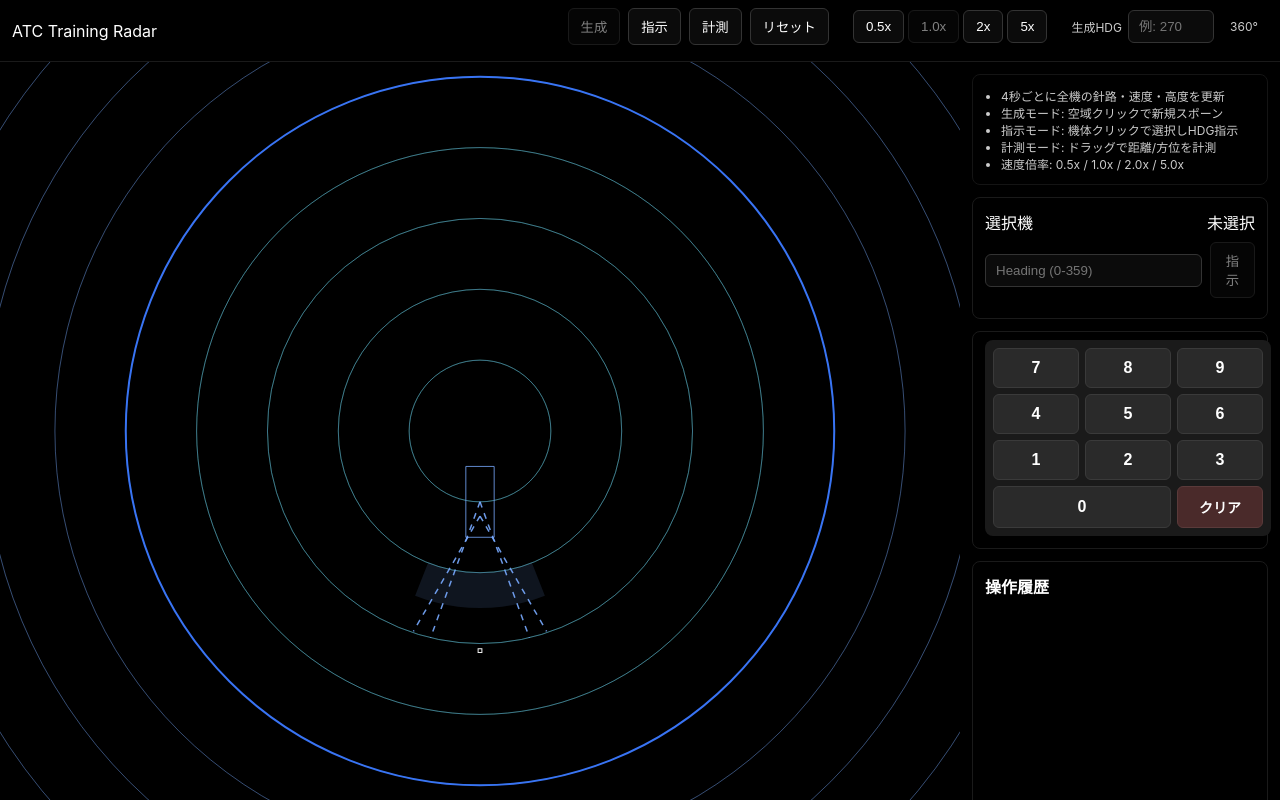
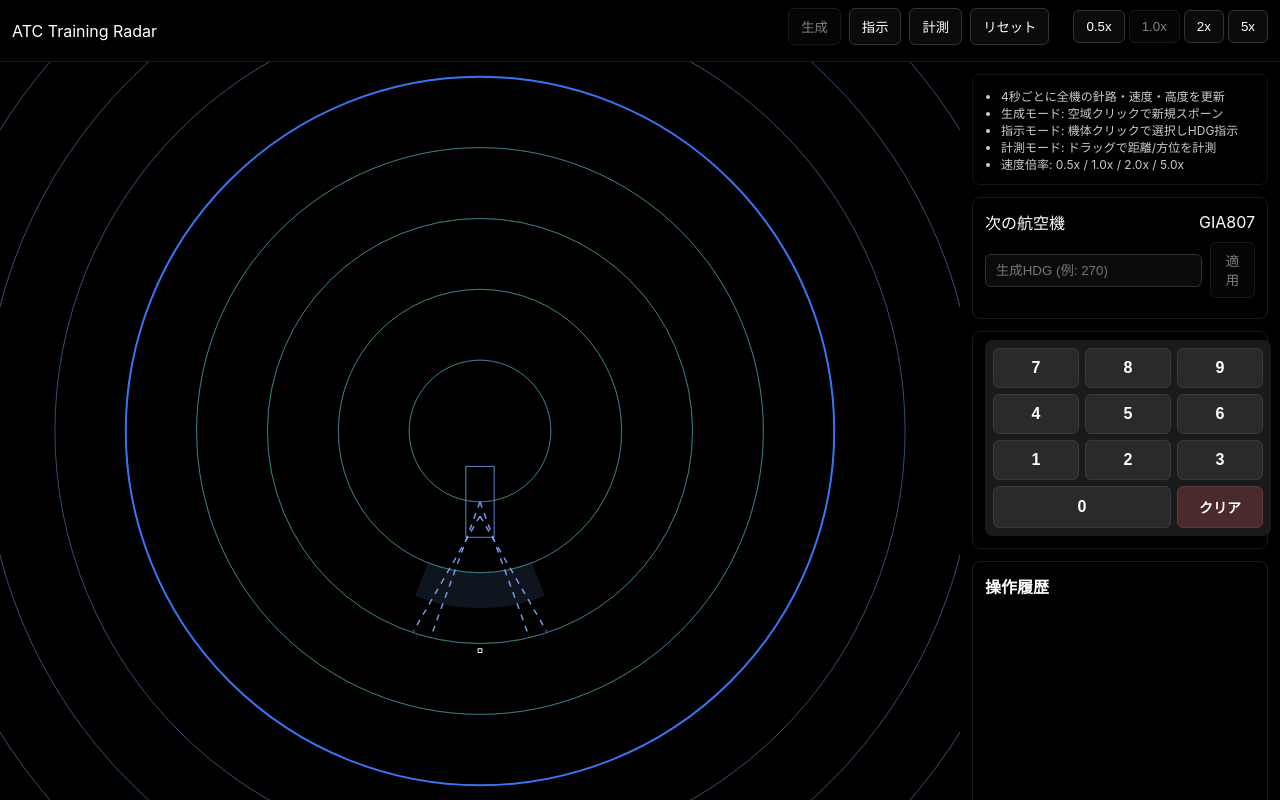
Before and after one commit to shinnnnk/rader-vector-app, a React (Vite) app: page / in a window 1280 px wide. Built offline with nearby package versions, Linux system fonts and the light colour scheme.

Commit message:
refactor: generation mode

```diff
--- a/src/App.tsx
+++ b/src/App.tsx
@@ -70,20 +70,6 @@ export const App: React.FC = () => {
 							)
 						})}
 					</div>
-					<div style={{ marginLeft: 16, display: 'flex', alignItems: 'center', gap: 6 }}>
-						<label style={{ fontSize: 12, opacity: 0.8 }}>生成HDG</label>
-						<input
-							ref={spawnHeadingInputRef}
-							inputMode="none"
-							placeholder="例: 270"
-							value={spawnHeadingInput}
-							onChange={(e) => setSpawnHeadingInput(e.target.value)}
-							style={{ width: 64 }}
-						/>
-						<div style={{ fontSize: 12, minWidth: 48, textAlign: 'center', opacity: 0.8 }}>
-							{parsedSpawnHeading !== null ? `${parsedSpawnHeading.toString().padStart(3, '0')}°` : '--'}
-						</div>
-					</div>
 				</div>
 			</div>
 			<div className="content">
@@ -105,15 +91,10 @@ export const App: React.FC = () => {
 					onHeading={(hdg) => state.selected && state.issueHeading(state.selected.id, hdg)}
 					history={state.history}
 					mode={state.mode}
-					onSpawnDigit={(digit) => {
-						setSpawnHeadingInput((prev) => prev + digit)
-						spawnHeadingInputRef.current?.focus()
-					}}
-					onSpawnClear={() => {
-						setSpawnHeadingInput('')
-						spawnHeadingInputRef.current?.focus()
-					}}
-					onSpawnFocus={() => spawnHeadingInputRef.current?.focus()}
+					spawnHeadingInput={spawnHeadingInput}
+					setSpawnHeadingInput={setSpawnHeadingInput}
+					spawnHeadingInputRef={spawnHeadingInputRef}
+					nextCallsign={state.nextCallsign}
 				/>
 			</div>
 		</div>
--- a/src/components/ControlPanel.tsx
+++ b/src/components/ControlPanel.tsx
@@ -7,9 +7,10 @@ export interface ControlPanelProps {
 	onHeading: (headingDeg: number) => void
 	history: { timestamp: number; aircraftId: string; action: string }[]
 	mode: 'spawn' | 'command' | 'measure'
-	onSpawnDigit: (digit: string) => void
-	onSpawnClear: () => void
-	onSpawnFocus: () => void
+	spawnHeadingInput: string
+	setSpawnHeadingInput: React.Dispatch<React.SetStateAction<string>>
+	spawnHeadingInputRef: React.RefObject<HTMLInputElement>
+	nextCallsign: string
 }
 
 export const ControlPanel: React.FC<ControlPanelProps> = ({
@@ -17,22 +18,35 @@ export const ControlPanel: React.FC<ControlPanelProps> = ({
 	onHeading,
 	history,
 	mode,
-	onSpawnDigit,
-	onSpawnClear,
-	onSpawnFocus
+	spawnHeadingInput,
+	setSpawnHeadingInput,
+	spawnHeadingInputRef,
+	nextCallsign
 }) => {
 	const [heading, setHeading] = useState<string>('')
 	const headingInputRef = useRef<HTMLInputElement | null>(null)
+
+	// Dynamic input properties based on mode
+	const currentInputRef = mode === 'spawn' ? spawnHeadingInputRef : headingInputRef
+	const currentInputValue = mode === 'spawn' ? spawnHeadingInput : heading
+	const currentSetInputValue = mode === 'spawn' ? setSpawnHeadingInput : setHeading
+	const currentPlaceholder = mode === 'spawn' ? '生成HDG (例: 270)' : 'Heading (0-359)'
+	const currentSubmitDisabled = mode === 'spawn' ? spawnHeadingInput === '' : (!selected || heading === '')
 
 	const selTitle = useMemo(() => {
 		if (!selected) return '未選択'
 		return `${selected.callsign} (${selected.code})`
 	}, [selected])
 
-	function submitHeading() {
-		const v = Number(heading)
-		if (Number.isFinite(v)) onHeading(((v % 360) + 360) % 360)
-		setHeading('')
+	function submitHeadingOrSpawn() {
+		const v = Number(currentInputValue)
+		if (Number.isFinite(v)) {
+			if (mode === 'command') {
+				onHeading(((v % 360) + 360) % 360)
+			}
+			// For spawn mode, the value is just set, no submit action needed here as tap on canvas triggers spawn
+		}
+		currentSetInputValue('') // Clear input after submit/action
 	}
 
 	return (
@@ -47,42 +61,39 @@ export const ControlPanel: React.FC<ControlPanelProps> = ({
 				</ul>
 			</div>
 			<div className="panel">
-				<div className="row" style={{ justifyContent: 'space-between' }}>
-					<div>選択機</div>
-					<div>{selTitle}</div>
-				</div>
+				{mode === 'spawn' ? (
+					<div className="row" style={{ justifyContent: 'space-between' }}>
+						<div>次の航空機</div>
+						<div>{nextCallsign}</div>
+					</div>
+				) : (
+					<div className="row" style={{ justifyContent: 'space-between' }}>
+						<div>選択機</div>
+						<div>{selTitle}</div>
+					</div>
+				)}
 				<div className="row">
 					<input
-						ref={headingInputRef}
+						ref={currentInputRef}
 						inputMode="none"
-						placeholder="Heading (0-359)"
-						value={heading}
-						onChange={(e) => setHeading(e.target.value)}
+						placeholder={currentPlaceholder}
+						value={currentInputValue}
+						onChange={(e) => currentSetInputValue(e.target.value)}
 					/>
-					<button onClick={submitHeading} disabled={!selected || heading === ''}>
-						指示
+					<button onClick={submitHeadingOrSpawn} disabled={currentSubmitDisabled}>
+						{mode === 'spawn' ? '適用' : '指示'}
 					</button>
 				</div>
 			</div>
 			<div className="panel" style={{ paddingTop: 8 }}>
 				<NumericKeyboard
 					onDigit={(digit) => {
-						if (mode === 'spawn') {
-							onSpawnDigit(digit)
-							onSpawnFocus()
-						} else if (mode === 'command') {
-							setHeading((prev) => prev + digit)
-							headingInputRef.current?.focus()
-						}
+						currentSetInputValue((prev) => prev + digit)
+						currentInputRef.current?.focus()
 					}}
 					onClear={() => {
-						if (mode === 'spawn') {
-							onSpawnClear()
-							onSpawnFocus()
-						} else if (mode === 'command') {
-							setHeading('')
-							headingInputRef.current?.focus()
-						}
+						currentSetInputValue('')
+						currentInputRef.current?.focus()
 					}}
 				/>
 			</div>
--- a/src/state/store.ts
+++ b/src/state/store.ts
@@ -73,6 +73,21 @@ export type RadarMode = 'spawn' | 'command' | 'measure'
 const SPEED_PRESETS = [0.5, 1, 2, 5] as const
 export type SimSpeed = (typeof SPEED_PRESETS)[number]
 
+let callsignSeq = 1;
+function generateCallsign(existingAircraft: Aircraft[]): string {
+	const maxAttempts = 10
+	for (let attempt = 0; attempt < maxAttempts; attempt++) {
+		const prefix = CALLSIGN_PREFIXES[Math.floor(Math.random() * CALLSIGN_PREFIXES.length)]
+		const flightNumber = String(Math.floor(Math.random() * 900) + 100)
+		const candidate = `${prefix}${flightNumber}`
+		if (!existingAircraft.some((a) => a.id === candidate)) {
+			return candidate
+		}
+	}
+	// Fallback
+	return `AC${String(callsignSeq++).padStart(3, '0')}`
+}
+
 export function useRadarState(initial: Aircraft[]) {
 	const [rangeNm, setRangeNm] = useState<50>(50)
 	const [mode, setMode] = useState<RadarMode>('spawn')
@@ -80,9 +95,13 @@ export function useRadarState(initial: Aircraft[]) {
 	const [selectedId, setSelectedId] = useState<AircraftId | null>(null)
 	const [history, setHistory] = useState<HistoryItem[]>([])
 	const [simSpeed, setSimSpeed] = useState<SimSpeed>(1)
+	const [nextCallsign, setNextCallsign] = useState<string>('')
 	const timerRef = useRef<number | null>(null)
 	const initialRef = useRef<Aircraft[]>(initial)
-	const seqRef = useRef<number>(1)
+
+	useEffect(() => {
+		setNextCallsign(generateCallsign(initial))
+	}, [initial])
 
 	// 4秒ごと更新（速度倍率に応じて間隔を調整）
 	useEffect(() => {
@@ -119,22 +138,7 @@ export function useRadarState(initial: Aircraft[]) {
 	}
 
 	function spawnAircraftAt(rNm: number, bearingDeg: number, initialHeadingDeg?: number) {
-		const n = seqRef.current++
-		// コールサイン: 指定リストからプレフィックスを選び、3桁乱数を付与
-		let callsign = ''
-		const maxAttempts = 10
-		for (let attempt = 0; attempt < maxAttempts; attempt++) {
-			const prefix = CALLSIGN_PREFIXES[Math.floor(Math.random() * CALLSIGN_PREFIXES.length)]
-			const flightNumber = String(Math.floor(Math.random() * 900) + 100)
-			const candidate = `${prefix}${flightNumber}`
-			if (!aircraft.some((a) => a.id === candidate)) {
-				callsign = candidate
-				break
-			}
-		}
-		if (!callsign) {
-			callsign = `AC${String(n).padStart(3, '0')}`
-		}
+		const callsign = nextCallsign
 		const id = callsign
 		const code = String(Math.floor(Math.random() * 1000)).padStart(3, '0')
 		const type = ['A320', 'B738', 'B772'][Math.floor(Math.random() * 3)]
@@ -155,7 +159,11 @@ export function useRadarState(initial: Aircraft[]) {
 			speedDisplay,
 			altitudeH
 		}
-		setAircraft((list) => [ac, ...list])
+		setAircraft((list) => {
+			const newList = [ac, ...list]
+			setNextCallsign(generateCallsign(newList)) // Generate next callsign after update
+			return newList
+		})
 		setSelectedId(id)
 		logHistory(
 			id,
@@ -166,10 +174,11 @@ export function useRadarState(initial: Aircraft[]) {
 	function resetAll() {
 		setRangeNm(50)
 		// 深いコピーで初期状態へ
-		setAircraft(initialRef.current.map((a) => ({ ...a })))
+		const initialAircraft = initialRef.current.map((a) => ({ ...a }))
+		setAircraft(initialAircraft)
 		setSelectedId(null)
 		setHistory([])
-		seqRef.current = 1
+		setNextCallsign(generateCallsign(initialAircraft))
 	}
 
 	return {
@@ -188,6 +197,7 @@ export function useRadarState(initial: Aircraft[]) {
 		setSimSpeed,
 		issueHeading,
 		resetAll,
-		spawnAircraftAt
+		spawnAircraftAt,
+		nextCallsign
 	}
 }
```
